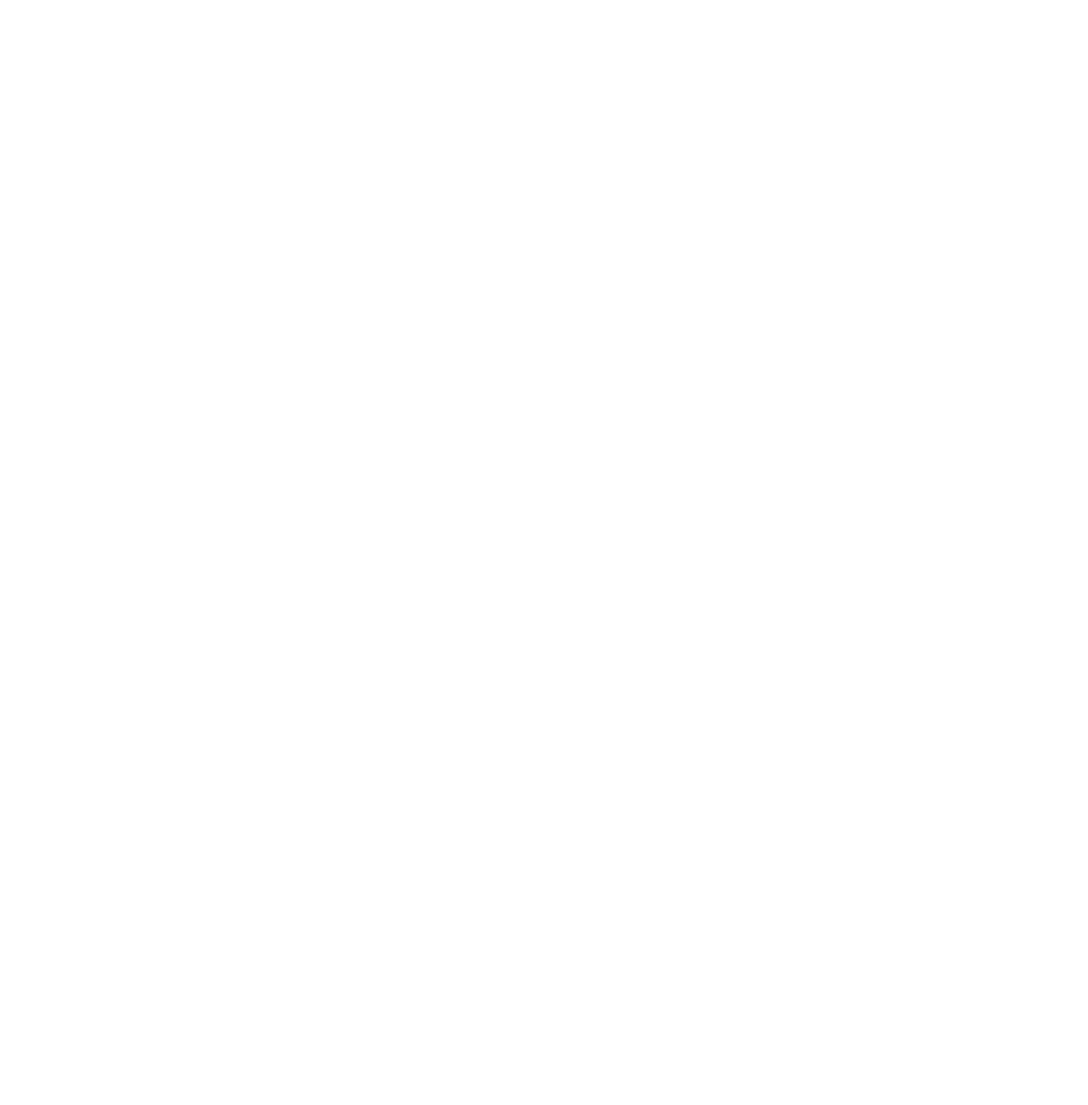
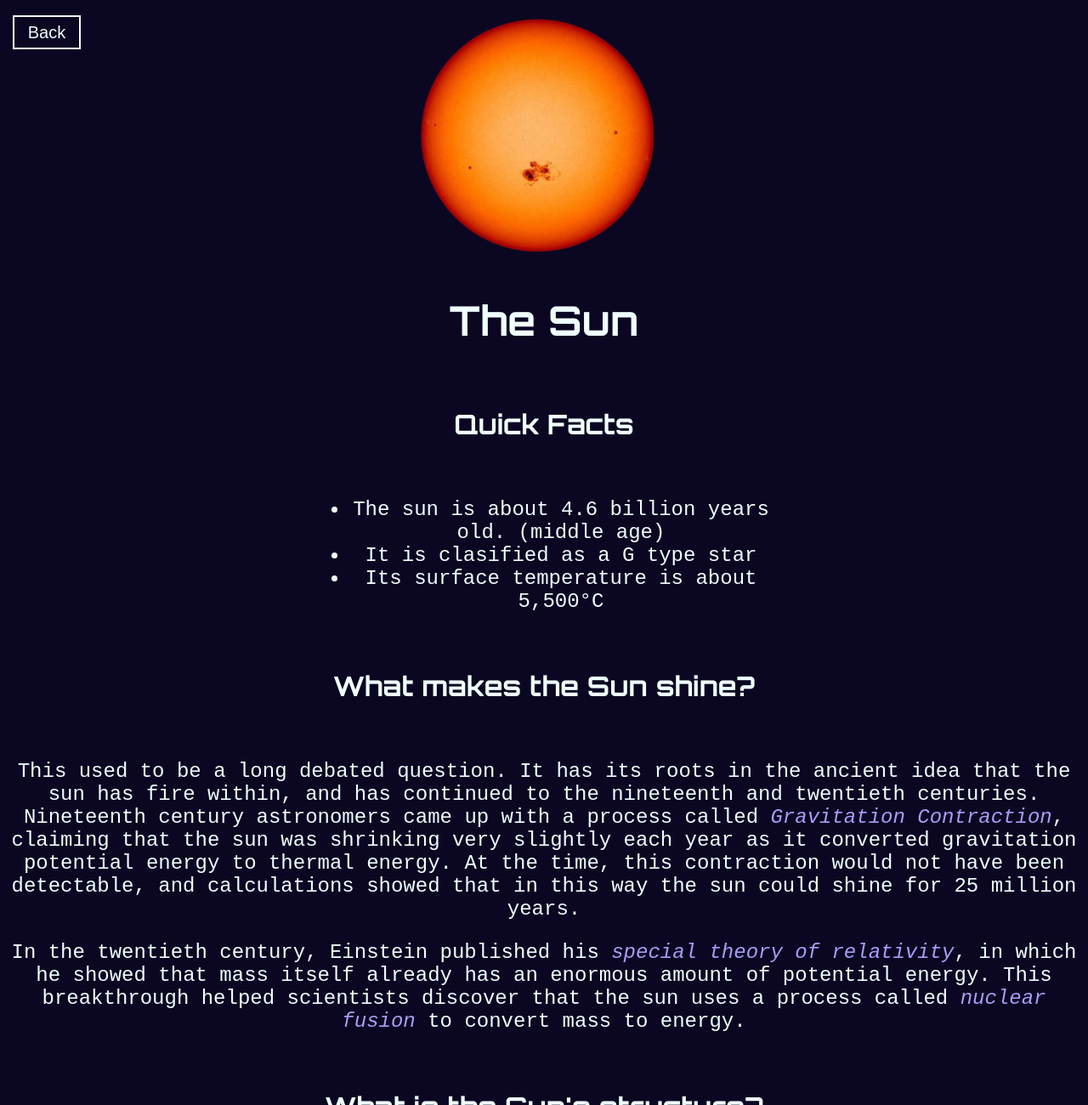
Before and after one commit to voyage-sans-retour/solar-system-explorer, a plain HTML site: page object-pages/sun.html in a window 1280 px wide. Shown: the top 1300 px of the page at 85% size. Before the commit the page ends 800 px from the top, so only its background shows below. Drawn offline with Linux system fonts and the light colour scheme.

Commit message:
add webpage for sun

```diff
--- a/object-pages/object-pages.css
+++ b/object-pages/object-pages.css
@@ -0,0 +1,69 @@
+@import url('https://fonts.googleapis.com/css2?family=Orbitron:wght@400..900&display=swap');
+
+* {
+    scroll-behavior: smooth;
+}
+
+body {
+    text-align:center;
+    background-color: rgb(11, 7, 34);
+    color: azure;
+    font-size: 1.5rem;
+}
+
+h2 {
+    font-size: 2rem;
+    padding: 5vh;
+}
+
+h1, h2 {
+    font-family: "Orbitron", 'Courier New';
+}
+
+p, li, a {
+    font-family: monospace;
+}
+
+#back-button {
+    background-color: rgb(11, 7, 34);
+    border: 2px solid azure;
+    color: azure;
+    width: 80px;
+    height: 40px;
+    font-size: 1.25rem;
+    margin-left: -425px;
+    margin-top: 10px;
+    position: fixed;
+}
+
+#back-button:hover {
+    background-color: azure;
+    color: rgb(11, 7, 34);
+}
+
+img {
+    width: 400px;
+    height: 300px;
+}
+
+em, .fun-fact {
+    color: rgb(170, 156, 247);
+}
+
+ul {
+    width: 500px;
+    margin: auto;
+}
+
+footer p {
+    font-size: .75rem;
+}
+
+footer {
+    margin-top: 10vh;
+    color: gray;
+}
+
+footer a {
+    color: gray;
+}
--- a/object-pages/sun.html
+++ b/object-pages/sun.html
@@ -0,0 +1,65 @@
+<!DOCTYPE html>
+<html lang="en">
+<head>
+    <meta charset="UTF-8">
+    <meta name="viewport" content="width=device-width, initial-scale=1.0">
+    <title>Document</title>
+    <link rel="stylesheet" href="object-pages.css">
+</head>
+<body>
+    <button id="back-button">Back</button>
+    <img src="../assets/sun.png" alt="a picture of the sun" id="sun-header">
+    <h1>The Sun</h1>
+
+    <h2>Quick Facts</h2>
+    <ul>
+        <li>The sun is about 4.6 billion years old. (middle age)</li>
+        <li>It is clasified as a G type star</li>
+        <li>Its surface temperature is about 5,500°C</li>
+    </ul>
+
+    <h2>What makes the Sun shine?</h2>
+    <p>This used to be a long debated question. It has its roots in the ancient idea that the sun has fire within,
+        and has continued to the nineteenth and twentieth centuries. Nineteenth century astronomers came up with a process
+        called <em>Gravitation Contraction</em>, claiming that the sun was shrinking very slightly each year as it converted
+        gravitation potential energy to thermal energy. At the time, this contraction would not have been detectable, and
+        calculations showed that in this way the sun could shine for 25 million years.
+    </p>
+
+    <p>In the twentieth century, Einstein published his <em>special theory of relativity</em>, in which he showed that mass
+        itself already has an enormous amount of potential energy. This breakthrough helped scientists discover that
+        the sun uses a process called <em>nuclear fusion</em> to convert mass to energy.
+    </p>
+
+    <h2>What is the Sun's structure?</h2>
+    <p>Simply put, the sun is a giant ball of hot gas. But a closer look shows us that it is a layered body.
+        The sun is surrounded by an atmosphere, a <em>solar wind</em> of charged particles. It blows back material that
+        later forms tails of comets. Closer to the surface, there is also a low density gas called the <em>corona</em>.
+        There are 2 other layers to the sun's atmosphere called the <em>chromosphere</em> and <em>photosphere</em>.
+    </p>
+
+    <p>Inside the sun, there is the <em>convection zone</em>, where energy from the core has risen upward. Then
+        there is the <em>radiation zone,</em> where energy moves as photons of light. Not visible light,  but X rays.
+        Lastly, deep within the sun is the solar core, where nuclear fusion takes place.
+    </p>
+
+    <p class="fun-fact">FUN FACT: The early universe consisted mainly of hydrogen and helium. The complex elements
+        that have made life on earth and our existence possible were made in the cores of stars.
+    </p>
+
+    <h2>What are sunspots?</h2>
+    <p>The sun is made of an electrically charged gas called plasma. This affects the magnetic field, causing
+        lines that twist as the sun moves and do not allow heat to rise to that a specific spot. This creates the cool,
+        dark regions we know as sunspots.
+    </p>
+
+    <p class="fun-fact">FUN FACT: The number of sunspots varies as the sun goes through an 11 year cycle, and scientists use them to
+        help track this cycle.
+    </p>
+
+    <footer>
+        <p>coded by <a href="https://github.com/voyage-sans-retour" target="_blank">seti</a> for <a href="https://cubed.hackclub.com/" target="_blank">cubed</a>, a <a href="https://hackclub.com/" target="_blank">hack club</a> program</p>
+        <p><a href="#sun-header">back to top</a></p>
+    </footer>
+</body>
+</html>
--- a/styles.css
+++ b/styles.css
@@ -1,11 +1,26 @@
-/* fix the sizes of the planets to make them more relative */
+/* fix the sizes of the planets to make them more relative
+new font and bg?
+ */
+
+@import url('https://fonts.googleapis.com/css2?family=Orbitron:wght@400..900&display=swap');
+
+* {
+    scroll-behavior: smooth;
+}
 
 body {
     text-align:center;
     background-color: rgb(11, 7, 34);
     color: azure;
+    font-size: 1.5rem;
+}
+
+h1, h2 {
+    font-family: "Orbitron", 'Courier New';
+}
+
+p, li, a {
     font-family: monospace;
-    font-size: 1.5rem;
 }
 
 .object-container {
```
Also changed, not shown: index.html (+3 -2 lines), 1 other file.
